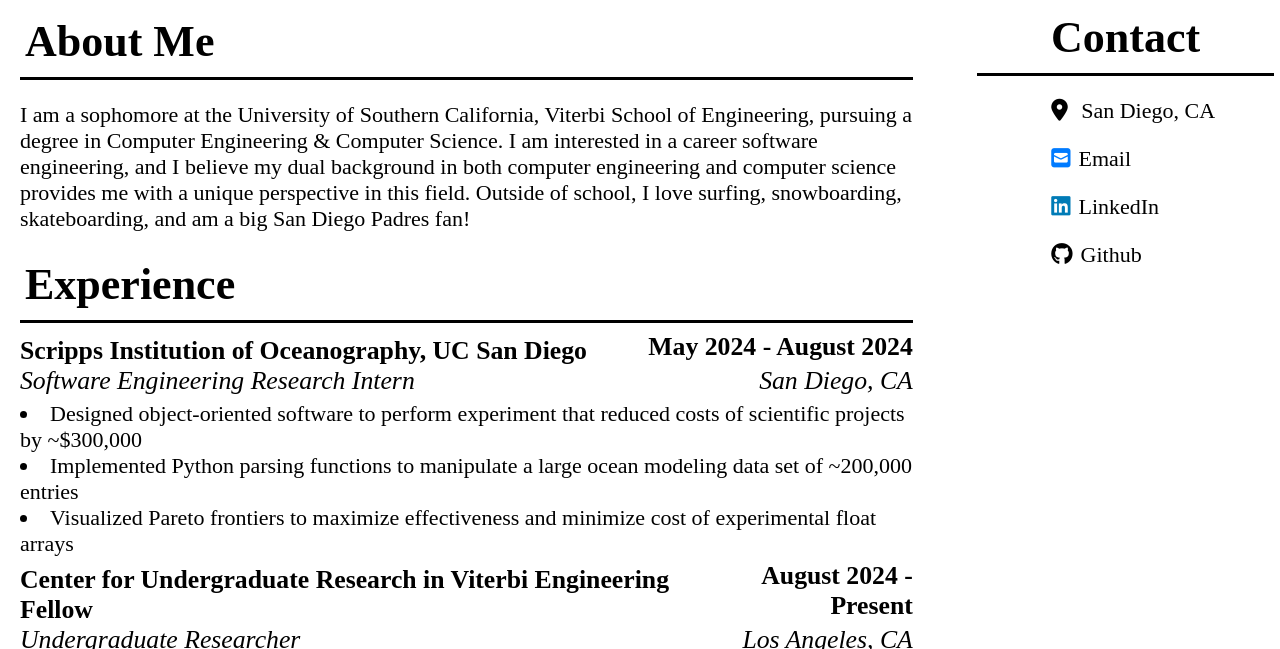
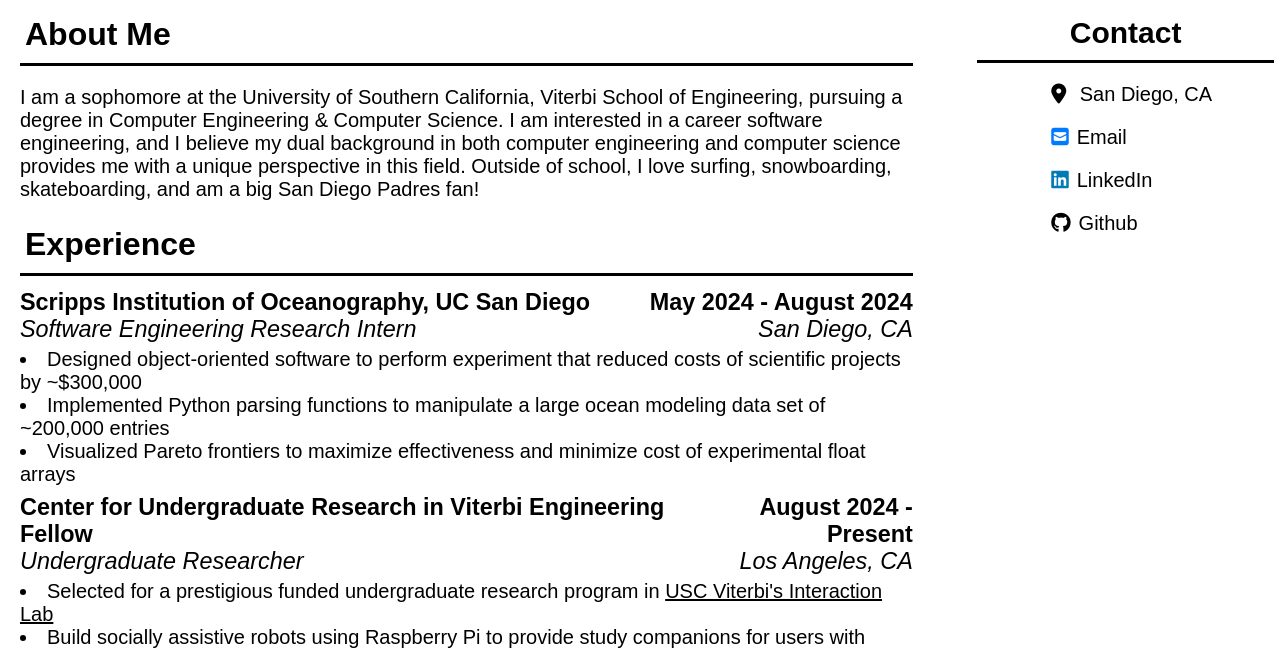
Before and after one commit to alexseveringhaus/Personal-Website, a Flask app: page / in a window 1280 px wide. Shown: the part 1951-2600 px from the top of the page. Run offline with Flask 2, Linux system fonts and the light colour scheme.

Commit message:
Updates 3

```diff
--- a/application.py
+++ b/application.py
@@ -7,5 +7,5 @@
     return render_template('index.html')
 
 if __name__ == '__main__':
-    app.run(debug=True)
+    app.run(debug=False)
     app.config['TEMPLATES_AUTO_RELOAD'] = True
--- a/requirements.txt
+++ b/requirements.txt
@@ -1 +1,2 @@
 Flask==2.2.5
+gunicorn==23.0.0
--- a/static/styles.css
+++ b/static/styles.css
@@ -40,7 +40,7 @@
 .headshot {
     position: relative; /* Keep it in the normal flow */
     width: 200px;
-    height: auto; /* Maintain aspect ratio */
+    height: auto;
     border-radius: 50%;
     margin-top: 15px;
     margin-left: auto;
@@ -61,13 +61,13 @@
 
 #name-text {
     color: white;
-    font-family: "Open Sans", serif;
+    font-family: "proxima-nova", sans-serif;
     font-style: normal;
 }
 
 .main {
-    font-size: 22px;
-    font-family: "Times New Roman", serif;
+    font-size: 20px;
+    font-family: "proxima-nova", sans-serif;
     font-style: normal;
     color: black;
     margin-left: 20px;
@@ -106,6 +106,7 @@
 }
 
 .ProjectsTitle {
+    font-size: 32px;
     margin-top: 12px;
     margin-bottom: 5px;
     padding: 5px;
@@ -119,7 +120,7 @@
 }
 
 .ContactTitle {
-    margin-top: 8px;
+    margin-top: 12px;
     margin-bottom: 5px;
     padding: 5px;
     text-align: center;
@@ -172,7 +173,8 @@
 
 .headerDate {
     text-align: right;         /* Ensure text is right-aligned */
-    margin: 0;
+    margin-top: 8px;
+    margin-bottom: 0px;
     padding: 0;
 }
 
--- a/templates/index.html
+++ b/templates/index.html
@@ -9,15 +9,15 @@
 </head>
 <body>
     <div class="image-container">
-        <img class="background" src="http://ltalley.sioword.ucsd.edu/wp-content/uploads/sites/3/2018/09/scripps-header.jpg">
+        <img class="background" src="{{ url_for('static', filename='images/la_jolla_background.jpg') }}">
         <img class="headshot" src="{{ url_for('static', filename='images/headshot.jpg') }}">
         <div class="name">
-            <h2 id="name-text">ALEX  SEVERINGHAUS</h2>
+            <h1 id="name-text">ALEX  SEVERINGHAUS</h1>
         </div>
     </div>
     <div class="main">
         <div class="LeftSide">
-            <h1 class = "ProjectsTitle">About Me</h1>
+            <h2 class = "ProjectsTitle">About Me</h2>
             <hr>
             <p>I am a sophomore at the University of Southern California, Viterbi School of Engineering, pursuing a degree
                 in Computer Engineering & Computer Science. I am interested in a career software engineering, and I believe
@@ -25,7 +25,7 @@
                 this field. Outside of school, I love surfing, snowboarding, skateboarding, and am a big San Diego Padres fan!
             </p>
 
-            <h1 class="ProjectsTitle">Experience</h1>
+            <h2 class="ProjectsTitle">Experience</h2>
             <hr>
 
             <div class = "headerText">
@@ -66,7 +66,7 @@
             <li>Created individual HTML/CSS product pages and advanced search engine optimization for ~50 lenses</li>
             <li>Developed product catalogs and spreadsheets to improve outreach, recording precise engineering specifications</li>
 
-            <h1 class="ProjectsTitle">Projects</h1>
+            <h2 class="ProjectsTitle">Projects</h2>
             <hr>
             <h3 class="Project">Market Strategy Neural Network -</h3><a class = "GithubLink" href="https://github.com/alexseveringhaus/market-neural-network" target="_blank" rel="noopener noreferrer">github.com/alexseveringhaus/market-neural-network</a>
             <li>Built a Keras Sequential neural network in Python to predict market trends using Yahoo Finance API</li>
@@ -81,14 +81,14 @@
             <li>Employed the Waterfall software development approach to solve an issue faced by ~30,000 other USC students</li>
             <li>Led a team of 8 other computer science students, ensuring effective development strategies with version control</li>
 
-            <h1 class="ProjectsTitle">Skills</h1>
+            <h2 class="ProjectsTitle">Skills</h2>
             <hr>
             <li>Programming: C++, C, Python, Java, Unix Shell, HTML, CSS</li>
             <li>Technologies: Git, MySQL, Cloud (AWS), Docker, Virtual Machines, Eclipse, Raspberry Pi, Arduino, CAD</li>
             <li>Certifications: AWS Cloud Certification [in progress]</li>
         </div>
         <div class="Sidebar">
-            <h1 class="ContactTitle">Contact</h1>
+            <h2 class="ContactTitle">Contact</h2>
             <hr>
             <p><i class="fas fa-map-marker-alt"></i> San Diego, CA</p>
             <p><a href="mailto:severing@usc.edu"><i class="fas fa-envelope-square"></i>Email</a></p>
```
Also changed, not shown: buildspec.yml (+22 -1 lines), static/images/la_jolla_background.jpg (added), 1 other file.
